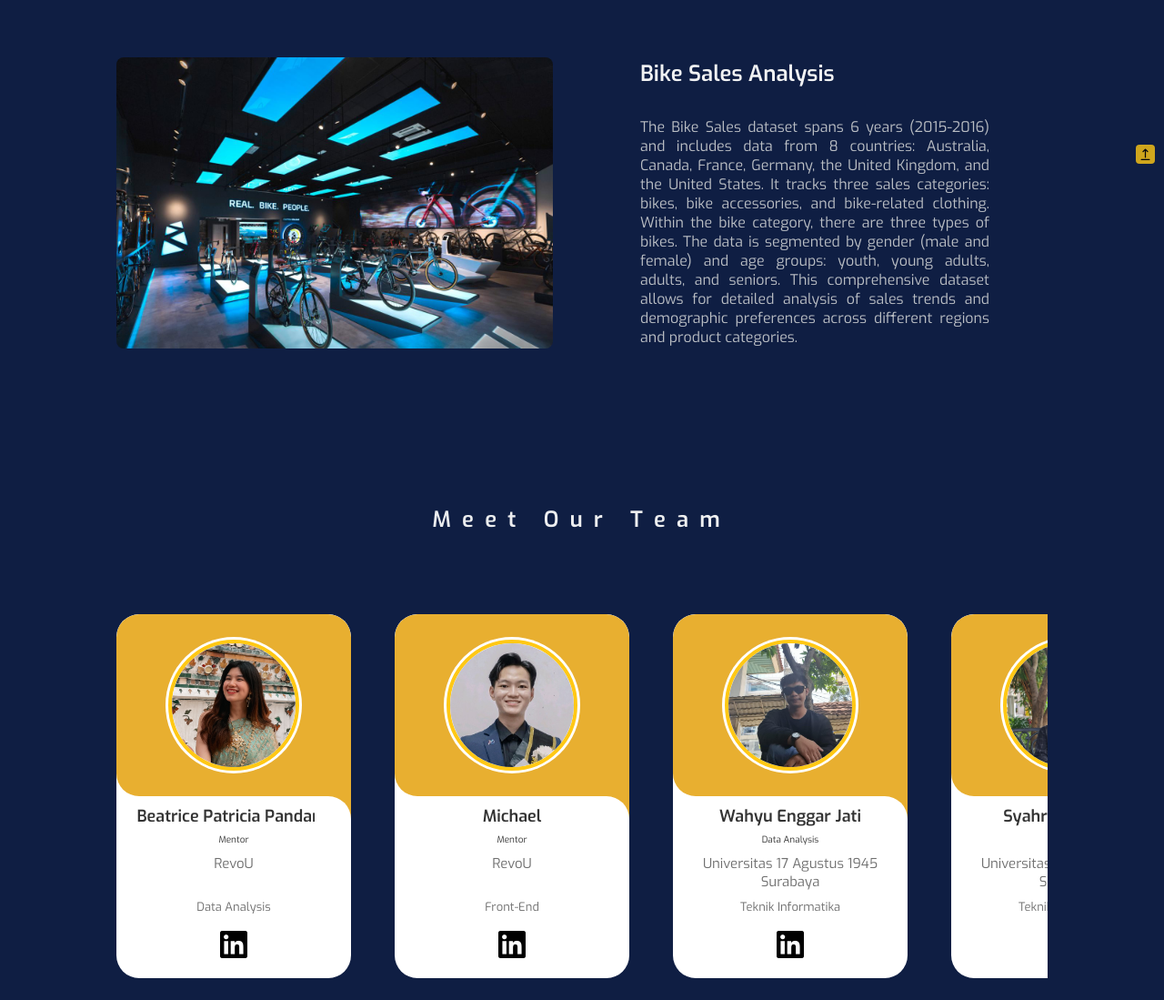
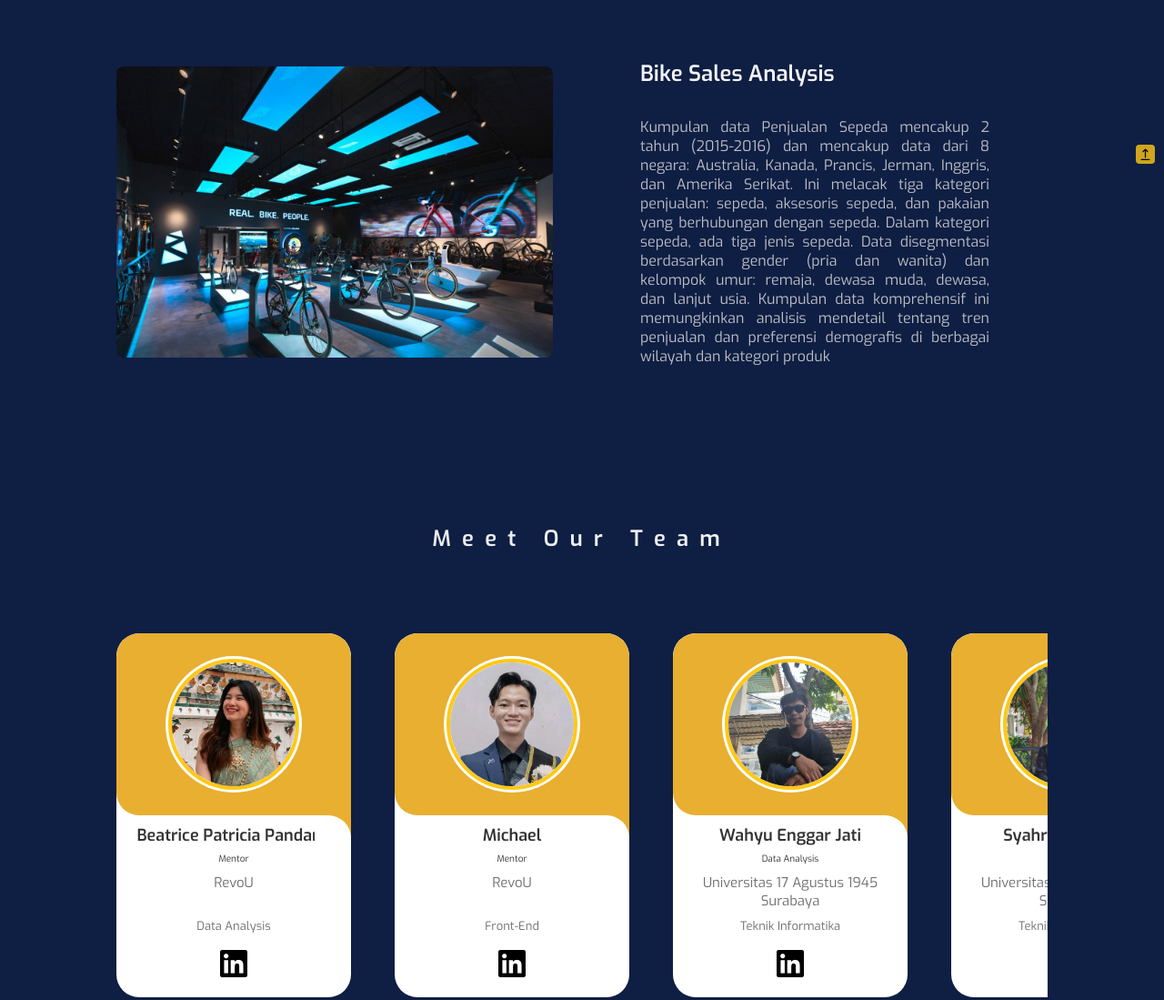
Before and after one commit to novalbahri17/BikeSales-KP, a plain HTML site: page index.html in a window 1280 px wide. Shown: the part 780-1879 px from the top of the page at 91% size. Drawn offline with nearby package versions, Linux system fonts and the light colour scheme; some packages are replaced by stand-ins of ours; a script that the page names is missing.

Commit message:
update link & teks

```diff
--- a/index.html
+++ b/index.html
@@ -203,16 +203,7 @@
                         </h2>
                         <p class="about__desc" style="text-align: justify;">
                             <!-- Deskripsi rinci mengenai dataset penjualan sepeda -->
-                            The Bike Sales dataset spans 6 years (2015-2016) and includes data from 8 countries:
-                            Australia, Canada, France, Germany, the United Kingdom, and the United States. It tracks
-                            three sales categories: bikes, bike accessories, and bike-related clothing. Within the bike
-                            category,
-                            there are three types of bikes. The data is segmented by gender (male and female) and age
-                            groups: youth,
-                            young adults, adults, and seniors. This comprehensive dataset allows for detailed analysis
-                            of
-                            sales trends
-                            and demographic preferences across different regions and product categories.
+                            Kumpulan data Penjualan Sepeda mencakup 2 tahun (2015-2016) dan mencakup data dari 8 negara: Australia, Kanada, Prancis, Jerman, Inggris, dan Amerika Serikat. Ini melacak tiga kategori penjualan: sepeda, aksesoris sepeda, dan pakaian yang berhubungan dengan sepeda. Dalam kategori sepeda, ada tiga jenis sepeda. Data disegmentasi berdasarkan gender (pria dan wanita) dan kelompok umur: remaja, dewasa muda, dewasa, dan lanjut usia. Kumpulan data komprehensif ini memungkinkan analisis mendetail tentang tren penjualan dan preferensi demografis di berbagai wilayah dan kategori produk
                         </p>
                     </div>
                 </div>
@@ -303,9 +294,7 @@
                     </a>
                     <!-- Deskripsi footer -->
                     <p class="footer__desc">
-                        The bike sales analysis serves a dual purpose: to streamline
-                        product development and enhance sales strategies, as well as
-                        to inform customers about prevailing trends.
+                        Analisis penjualan sepeda memiliki dua tujuan: menyederhanakan pengembangan produk dan meningkatkan strategi penjualan, serta memberi informasi kepada pelanggan tentang tren yang ada.
                     </p>
                 </div>
 
```
Also changed, not shown: dashboard.html (+1 -1 lines).
